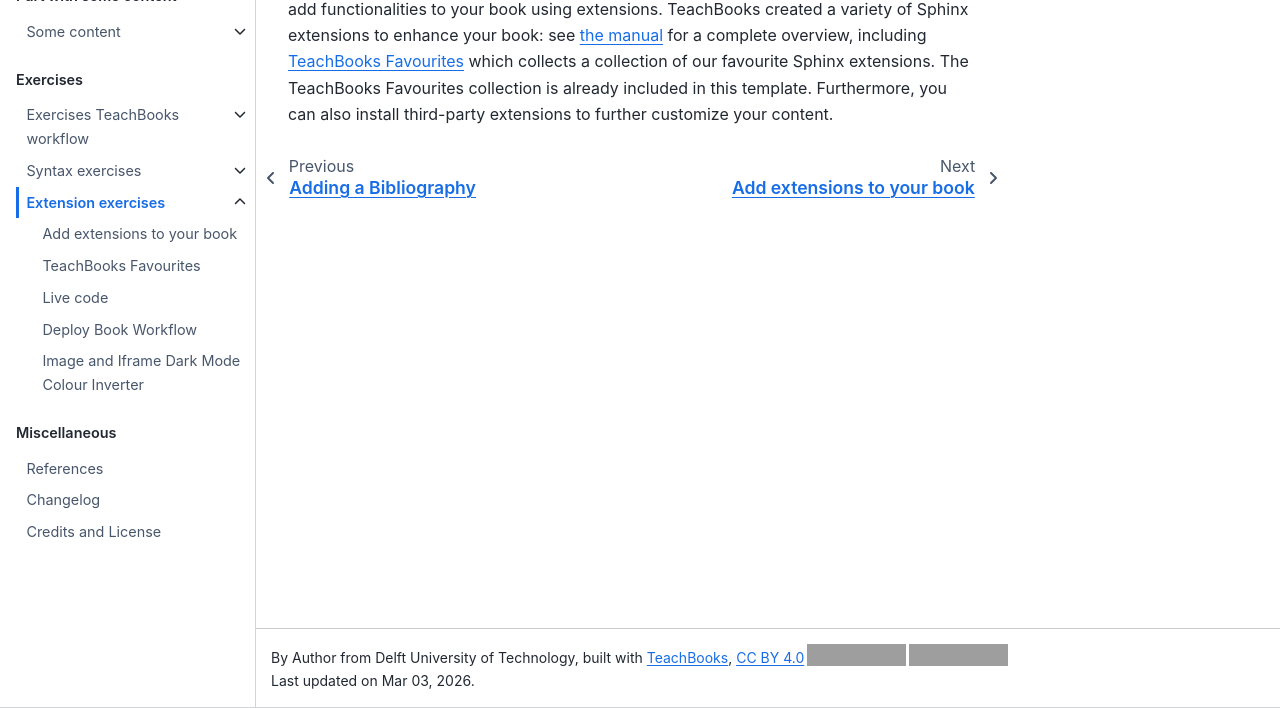
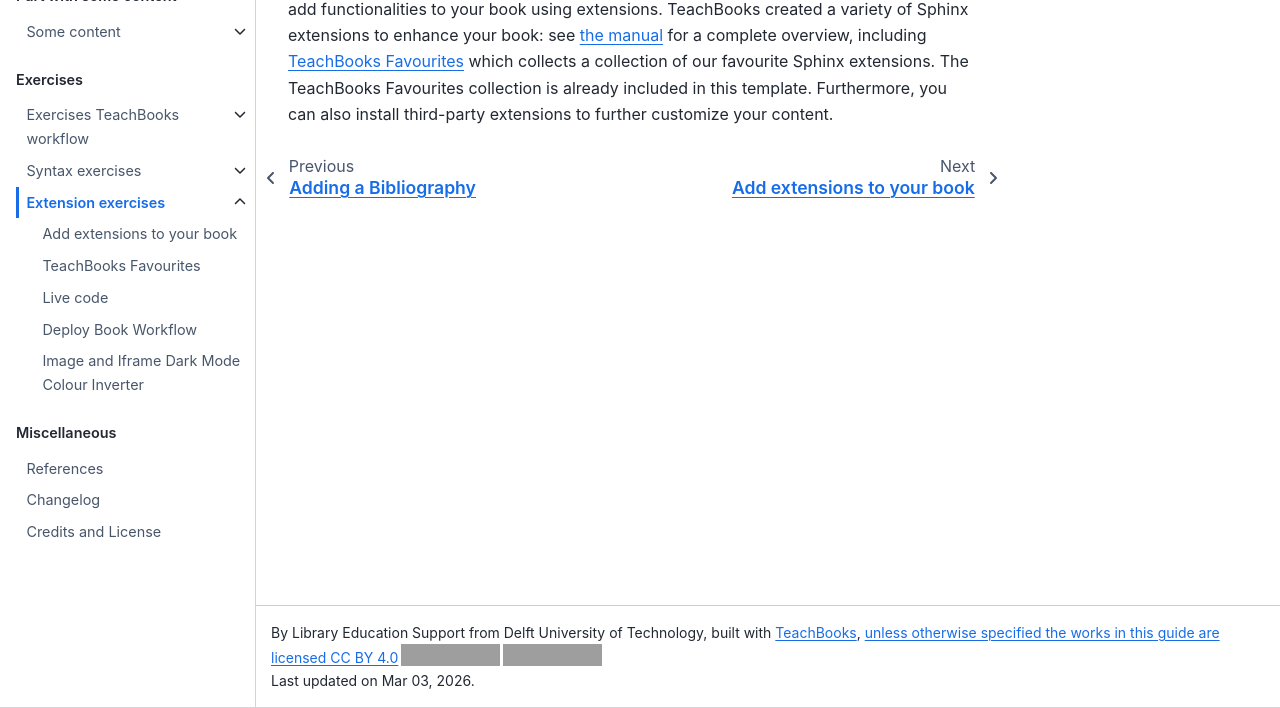
Before and after one commit to lwalma/thesis-guide-pilot, a Jupyter Book: the page built from book/extensions.md, in a window 1280 px wide, cut to the strip 192-900 px from the top of the page. Built offline with Jupyter Book 1.0.4 settings and Sphinx 7.4.7 and the Sphinx Book theme 1.1.4, drawn with Linux system fonts in a browser that asks for light colours; comment, search, counter and statistics services are not loaded; grey boxes are pictures that could not be loaded.

Commit message:
Update _config.yml

```diff
--- a/book/_config.yml
+++ b/book/_config.yml
@@ -2,7 +2,7 @@
 
 # This config includes an opinionated list of configuration options of TeachBooks, Jupyterbook v1, Sphinx and other extensions part of TeachBooks-Favourites.
 
-author: Author from Delft University of Technology, built with <a href="https://teachbooks.io">TeachBooks</a>, <a href="https://creativecommons.org/licenses/by/4.0/" target="_blank" rel="license noopener noreferrer"">CC BY 4.0<img style="height:22px!important;margin-left:3px;vertical-align:text-bottom;" src="https://mirrors.creativecommons.org/presskit/icons/cc.svg" alt=""><img style="height:22px!important;margin-left:3px;vertical-align:text-bottom;" src="https://mirrors.creativecommons.org/presskit/icons/by.svg" alt=""></a>
+author: Library Education Support from Delft University of Technology, built with <a href="https://teachbooks.io">TeachBooks</a>, <a href="https://creativecommons.org/licenses/by/4.0/" target="_blank" rel="license noopener noreferrer"">unless otherwise specified the works in this guide are licensed CC BY 4.0<img style="height:22px!important;margin-left:3px;vertical-align:text-bottom;" src="https://mirrors.creativecommons.org/presskit/icons/cc.svg" alt=""><img style="height:22px!important;margin-left:3px;vertical-align:text-bottom;" src="https://mirrors.creativecommons.org/presskit/icons/by.svg" alt=""></a>
                                                      # Replace TeachBooks Teams with your own name in the line above, configuratin part of JupyterBook: https://jupyterbook.org/en/stable/customize/config.html
 execute:
   execute_notebooks: "off"                           # Replace this if you want don't have notebooks with output and you want to add notebook output during build, configuration part of Jupyterbook v1 (https://jupyterbook.org/en/stable/customize/config.html)
```
